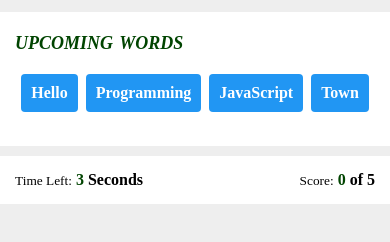
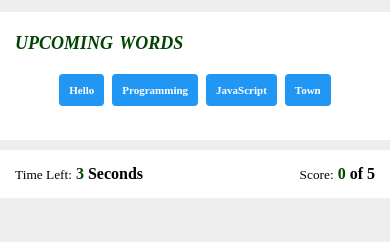
Before and after one commit to mood60s/Typing-Speed-Test-Game-, a plain HTML site: page index.html in a window 390 px wide. Both pictures are taken after a click on the button "Start Playing". Shown: the part 368-610 px from the top of the page. Drawn offline with Linux system fonts and the light colour scheme.

Commit message:
Update style.css

```diff
--- a/css/style.css
+++ b/css/style.css
@@ -126,6 +126,11 @@ Start Container Div Style and childeren Container
   border-radius: 4px;
   color: #fff;
 }
+@media(max-width:767px){
+.upcoming-words ul li {
+    font-size: 11px;
+  }
+}
 .title-upcoming {
   font-variant: small-caps;
   font-style: italic;
```
